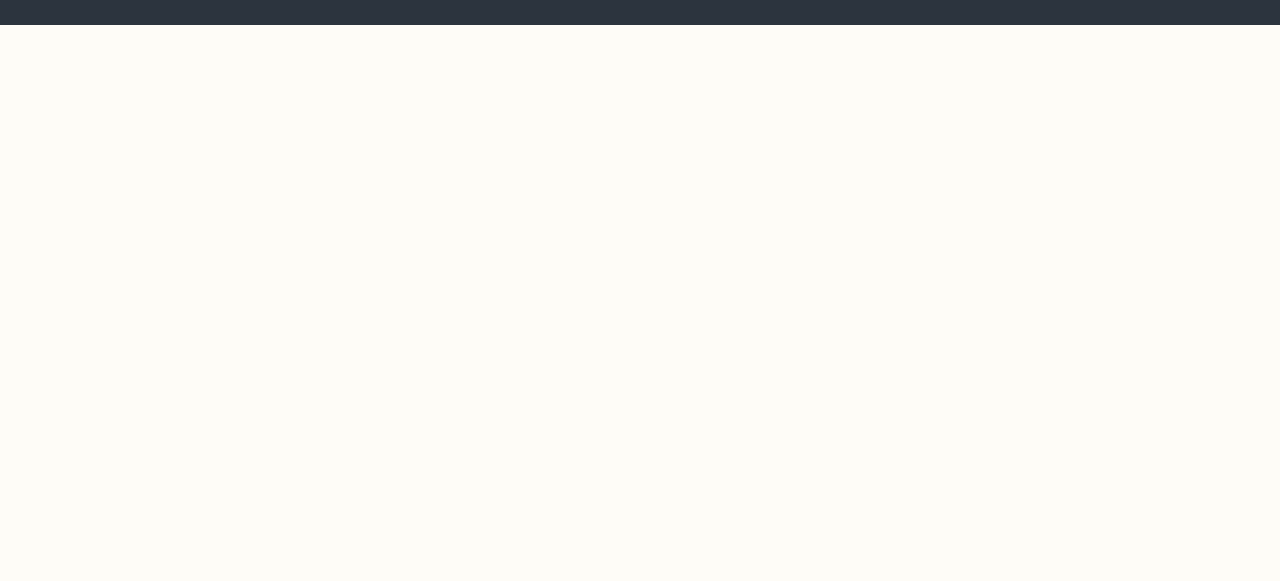
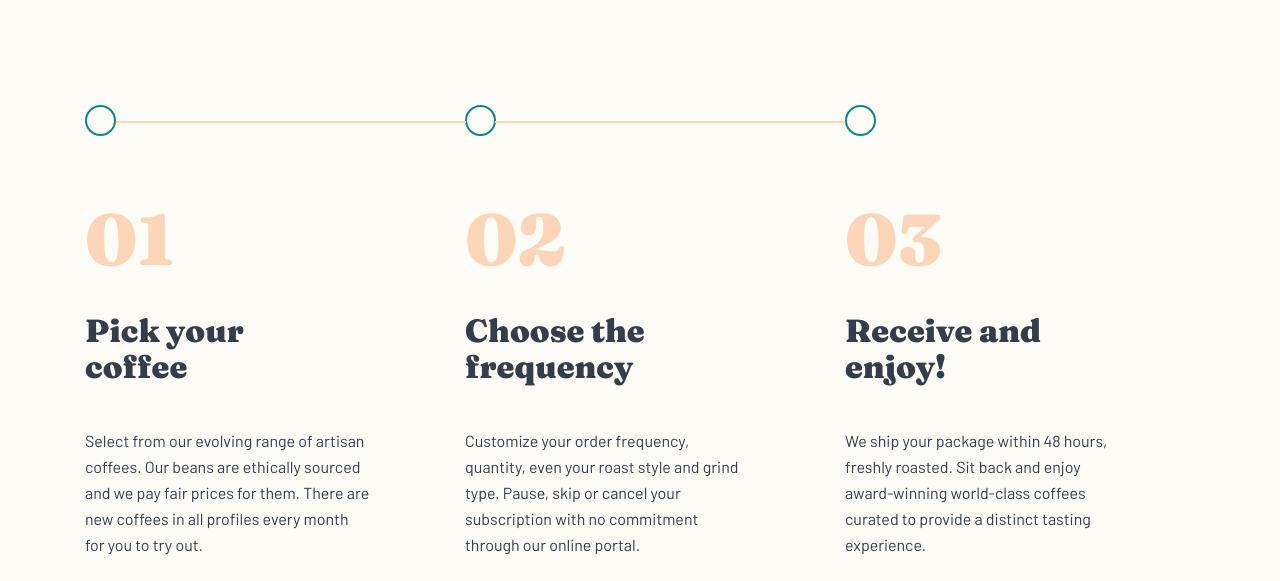
Before and after one commit to VladimirVolvakov/coffeeroasters-website, a website: page create-plan.html in a window 1280 px wide. Shown: the part 659-1240 px from the top of the page. Before the commit the page ends 800 px from the top, so only its background shows below. Drawn offline with Linux system fonts and the light colour scheme.

Commit message:
feat: add markup for section.workflow-plan in create-plan.html

```diff
--- a/create-plan.html
+++ b/create-plan.html
@@ -55,6 +55,44 @@
           </p>
         </div>
       </section>
+      <section class="workflow workflow-plan">
+        <div class="workflow__progress">
+          <div class="workflow__circle"></div>
+          <div class="workflow__circle"></div>
+          <div class="workflow__circle"></div>
+        </div>
+        <div class="workflow__description">
+          <div class="workflow__card">
+            <div class="heading-xl workflow__step-number">01</div>
+            <div class="heading-md workflow__step-name">Pick your coffee</div>
+            <div class="font-body workflow__step-desc">
+              Select from our evolving range of artisan coffees. Our beans are
+              ethically sourced and we pay fair prices for them. There are new
+              coffees in all profiles every month for you to try out.
+            </div>
+          </div>
+          <div class="workflow__card">
+            <div class="heading-xl workflow__step-number">02</div>
+            <div class="heading-md workflow__step-name">
+              Choose the frequency
+            </div>
+            <div class="font-body workflow__step-desc">
+              Customize your order frequency, quantity, even your roast style
+              and grind type. Pause, skip or cancel your subscription with no
+              commitment through our online portal.
+            </div>
+          </div>
+          <div class="workflow__card">
+            <div class="heading-xl workflow__step-number">03</div>
+            <div class="heading-md workflow__step-name">Receive and enjoy!</div>
+            <div class="font-body workflow__step-desc">
+              We ship your package within 48 hours, freshly roasted. Sit back
+              and enjoy award-winning world-class coffees curated to provide a
+              distinct tasting experience.
+            </div>
+          </div>
+        </div>
+      </section>
     </main>
     <footer class="footer">
       <img
```
